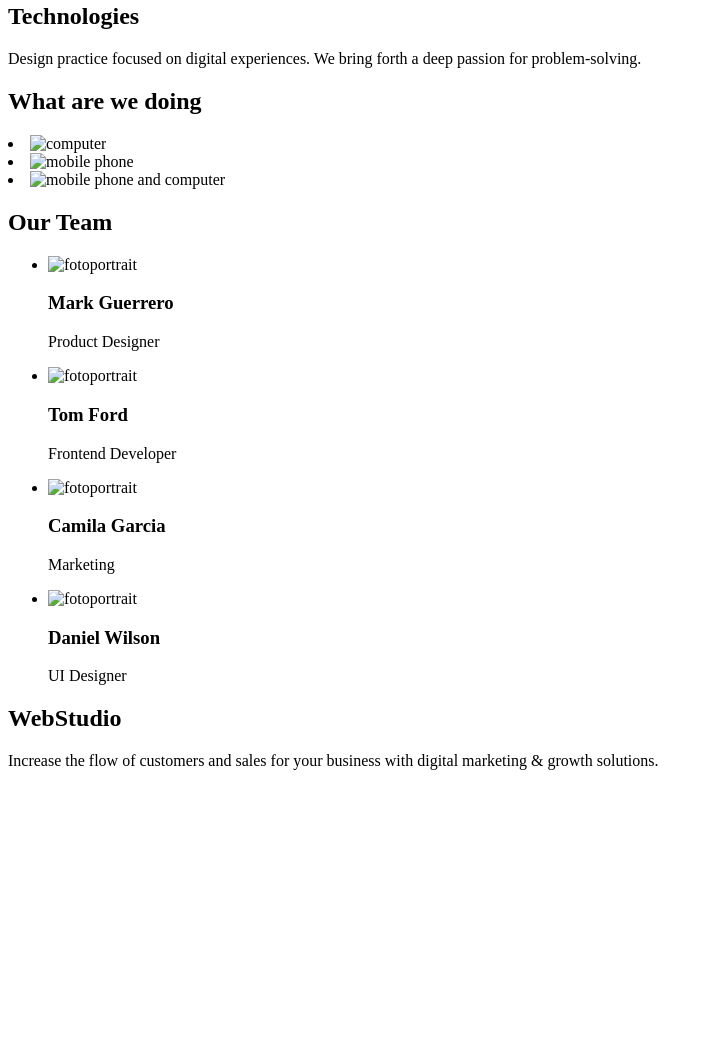
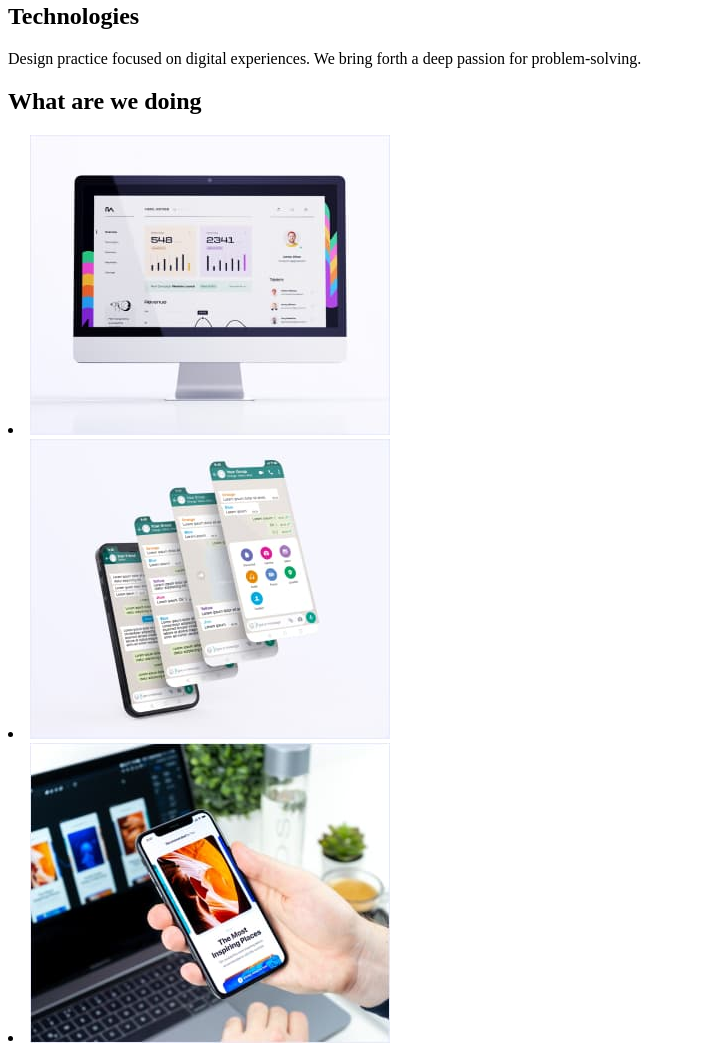
Before and after one commit to Svetlafonka/goit-markup-hw-01, a plain HTML site: page index.html in a window 1280 px wide. Shown: the part 507-1553 px from the top of the page, without its empty margins (0-713 px from the left). Before the commit the page ends 1293 px from the top, so only its background shows below. Drawn offline with Linux system fonts and the light colour scheme.

Commit message:
corrections img

```diff
--- a/index.html
+++ b/index.html
@@ -58,7 +58,7 @@
         <h2>What are we doing</h2>
         <li>
           <img
-            src="./img/computer.jpg"
+            src="./images/computer.jpg"
             alt="computer"
             width="360"
             height="300"
@@ -66,7 +66,7 @@
         </li>
         <li>
           <img
-            src="./img/mobile phone.jpg"
+            src="./images/mobile phone.jpg"
             alt="mobile phone"
             width="360"
             height="300"
@@ -74,7 +74,7 @@
         </li>
         <li>
           <img
-            src="./img/mobile phone and computer.jpg"
+            src="./images/mobile phone and computer.jpg"
             alt="mobile phone and computer"
             width="360"
             height="300"
@@ -87,7 +87,7 @@
       <ul>
         <li>
           <img
-            src="./img/our team 1.jpg"
+            src="./images/our team 1.jpg"
             alt="fotoportrait"
             width="264"
             height="260"
@@ -97,7 +97,7 @@
         </li>
         <li>
           <img
-            src="./img/our team 2.jpg"
+            src="./images/our team 2.jpg"
             alt="fotoportrait"
             width="264"
             height="260"
@@ -107,7 +107,7 @@
         </li>
         <li>
           <img
-            src="./img/our team 3.jpg"
+            src="./images/our team 3.jpg"
             alt="fotoportrait"
             width="264"
             height="260"
@@ -117,7 +117,7 @@
         </li>
         <li>
           <img
-            src="./img/our team 4.jpg"
+            src="./images/our team 4.jpg"
             alt="fotoportrait"
             width="264"
             height="260"
```
